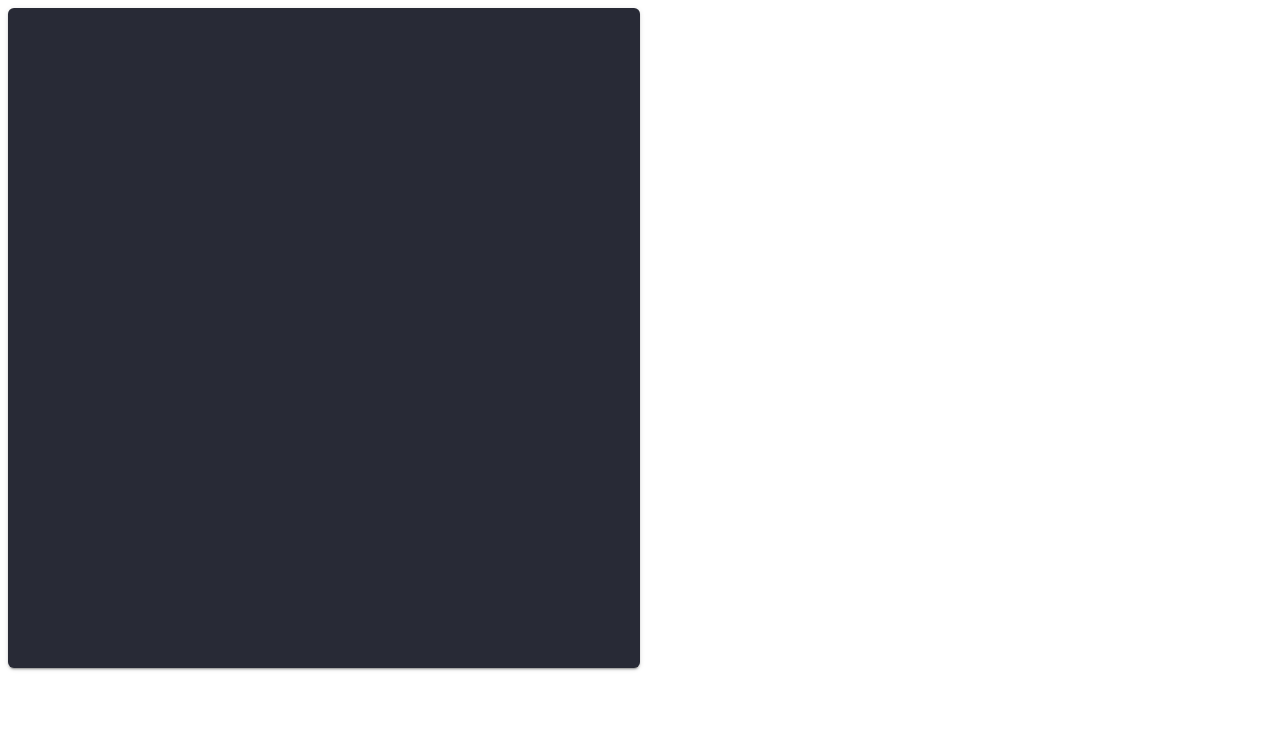
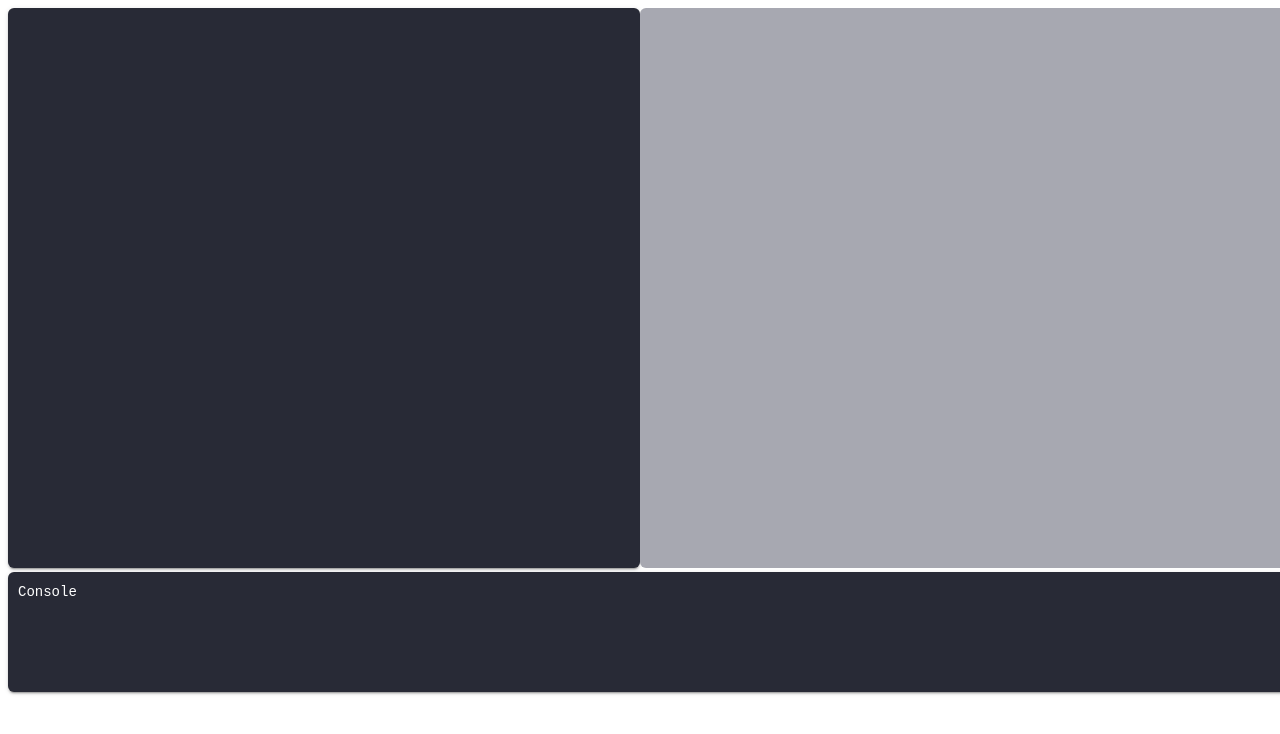
Before and after one commit to 0-harshit-0/Utility-HTML5Canvas, a plain HTML site: page index.html in a window 1280 px wide. Drawn offline with Linux system fonts and the light colour scheme.

Commit message:
started on making the code runnable

```diff
--- a/Assets/stack.js
+++ b/Assets/stack.js
@@ -1,4 +1,4 @@
-class Stack {
+export class Stack {
 	constructor(size = 10) {
 		this.s = size;
 		this.index = 0;
--- a/index.html
+++ b/index.html
@@ -8,12 +8,17 @@
 <body>
     <div class="row">
         <div class="column">
-            <div contenteditable="true" class="editor language-js">
-            </div>
+            <div contenteditable="true" class="editor language-js"></div>
         </div>
         <div class="column">
+            <canvas class="canvas"></canvas>
         </div>
       </div>
+      <div class="console">
+        Console
+    </div>
+
+    </div>
 
 <script src="main.js" type="module"></script>
 <script src="prism.js"></script>
--- a/main.js
+++ b/main.js
@@ -1,6 +1,6 @@
 import {CodeJar} from "https://cdn.jsdelivr.net/npm/codejar@3.1.0/codejar.min.js";
 import {withLineNumbers} from "https://cdn.jsdelivr.net/npm/codejar@3.1.0/linenumbers.js";
-
+import {Stack} from "./Assets/stack.js";
 
 let main = function() {
     const jar = new CodeJar(
@@ -24,7 +24,16 @@ let main = function() {
 }
 
 let executeCode = function(codeString) {
-    console.log(eval(codeString));
+    let output = document.getElementsByClassName("console");
+    // let Stack = require("./Assets/stack");
+    let log = [];
+    let printOut = function(expression) {
+        log.push(expression);
+        console.log(log);
+        output[0].innerText = log.toString();
+    }
+
+    eval(codeString);
 }
 
 window.onload = function() {
--- a/themes/style.css
+++ b/themes/style.css
@@ -6,12 +6,40 @@
     font-family: monospace;
     font-size: 14px;
     font-weight: 400;
-    min-height: 640px;
-    max-height: 640px;
+    min-height: 540px;
+    max-height: 540px;
     letter-spacing: normal;
     line-height: 20px;
     padding: 10px;
     tab-size: 4;
+}
+
+.canvas {
+  color: #fff;
+  background: #a7a8b1;
+  border-radius: 6px;
+  min-height: 540px;
+  max-height: 540px;
+  padding: 10px;
+  tab-size: 4;
+  width: 100%;
+}
+
+.console {
+  color: #fff;
+  background: #282a36;
+  border-radius: 6px;
+  box-shadow: 0 2px 2px 0 rgba(0, 0, 0, 0.14), 0 1px 5px 0 rgba(0, 0, 0, 0.12), 0 3px 1px -2px rgba(0, 0, 0, 0.2);
+  font-family: monospace;
+  font-size: 14px;
+  font-weight: 400;
+  min-height: 100px;
+  max-height: 100px;
+  letter-spacing: normal;
+  line-height: 20px;
+  padding: 10px;
+  tab-size: 4;
+  width: 100%;
 }
 
 .column {
```
